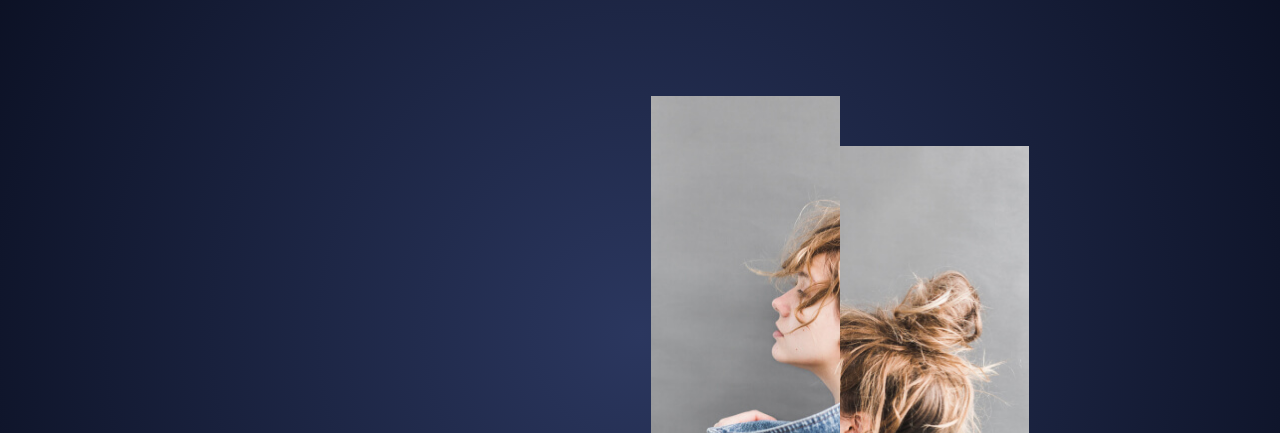
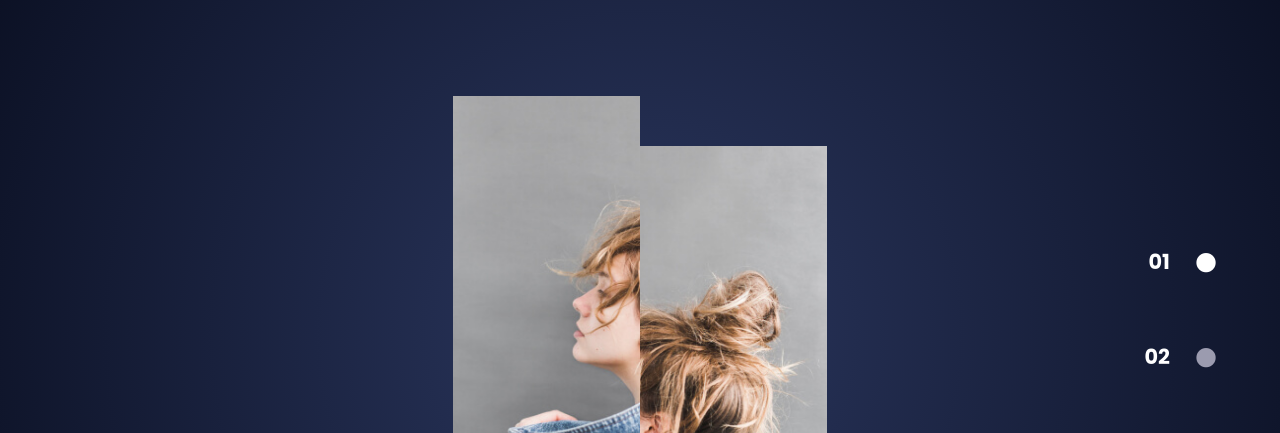
Before and after one commit to nazanin-sharifi/Portfolio-Landing-Page, a plain HTML site: page index.html in a window 1280 px wide. Shown: the part 59-492 px from the top of the page. Drawn offline with Linux system fonts and the light colour scheme.

Commit message:
feat: add switcher section with animations and styling
Added the third section containing a switcher list.

- HTML: Added switcher-item with ul.switcher-list and list items.
- CSS: Styled switcher section, added pulse animation for hover and active states, and adjusted layout and typography.

```diff
--- a/index.html
+++ b/index.html
@@ -28,6 +28,14 @@
                 <img src="Images/model-left.png" class="model-left">
                 <img src="Images/model-right.png" class="model-right">
             </div>
+            <!-- 3 -->
+            <div class="switcher-item">
+                <ul class="switcher-list">
+                    <li class="active"><a href="#">01</a></li>
+                    <li><a href="#">02</a></li>
+                    <li><a href="#">03</a></li>
+                </ul>
+            </div>
         </div>
     </main>
 </body>
--- a/style.css
+++ b/style.css
@@ -126,4 +126,58 @@ main div.gallery-expert:hover .model-right {
     transform: translateY(0px);
 }
 
+/* -- 3 */
+@keyframes pulse {
+    0% {
+        transform: scale(1);
+    }
+
+    50% {
+        transform: scale(1.5);
+    }
+
+    100% {
+        transform: scale(1);
+    }
+}
+
+main .switcher-item {
+    width: 400px;
+    display: flex;
+    flex-direction: column;
+    justify-content: center;
+    align-items: flex-end;
+}
+
+main .switcher-item ul.switcher-list {
+    font-weight: 600;
+    font-size: 1.3rem;
+    list-style: none;
+    padding: 0;
+    width: auto;
+    direction: rtl;
+}
+
+main .switcher-item ul.switcher-list li {
+    display: flex;
+    align-items: center;
+}
+
+main .switcher-item ul.switcher-list li::before {
+    content: "•";
+    font-size: 4rem;
+    color: rgb(155, 155, 175);
+    margin-left: 20px;
+    transition: transform 0.2s ease;
+}
+
+main .switcher-item ul.switcher-list li:hover::before {
+    animation: pulse 1s infinite;
+}
+
+main .switcher-item ul.switcher-list li.active::before {
+    animation: pulse 1s infinite;
+    color: white;
+}
+
 /* end main style */
```
